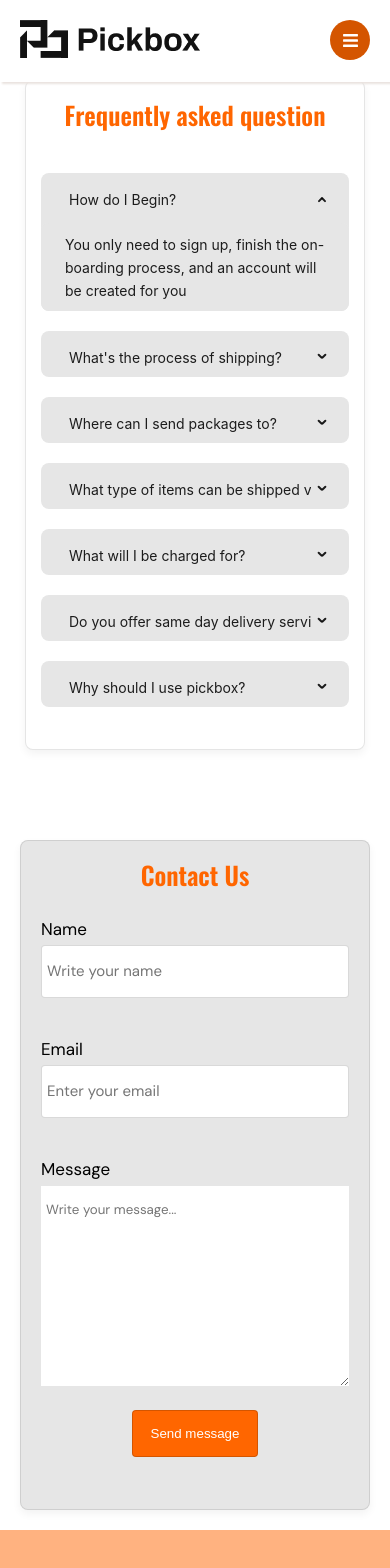
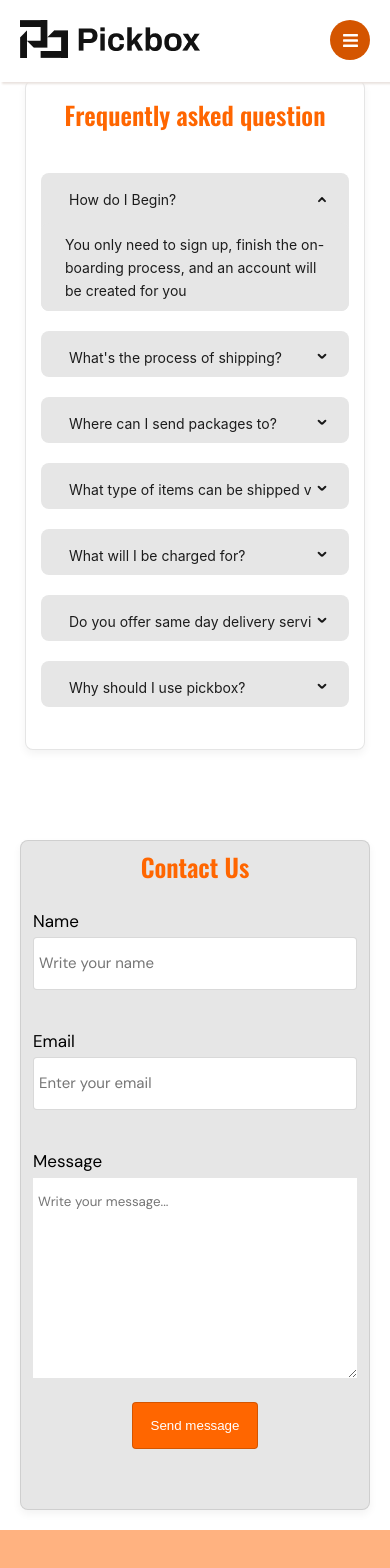
Before and after one commit to Pickbox-Project/Pickbox-frontend, a React (Create React App) app: page /contactus in a window 390 px wide. Shown: the top 1568 px of the page. Built offline with nearby package versions, Linux system fonts and the light colour scheme.

Commit message:
Added some Responsiveness changes

```diff
--- a/src/Components/ContactUs/ContactUs.css
+++ b/src/Components/ContactUs/ContactUs.css
@@ -1,6 +1,6 @@
 .contact-us-container {
   background: #e6e6e6;
-  padding: 15px;
+  padding: 7px;
   border: 1px solid rgba(0, 0, 0, 0.1);
   box-shadow: 0px 4px 8px rgba(0, 0, 0, 0.05);
   border-radius: 8px;
```
